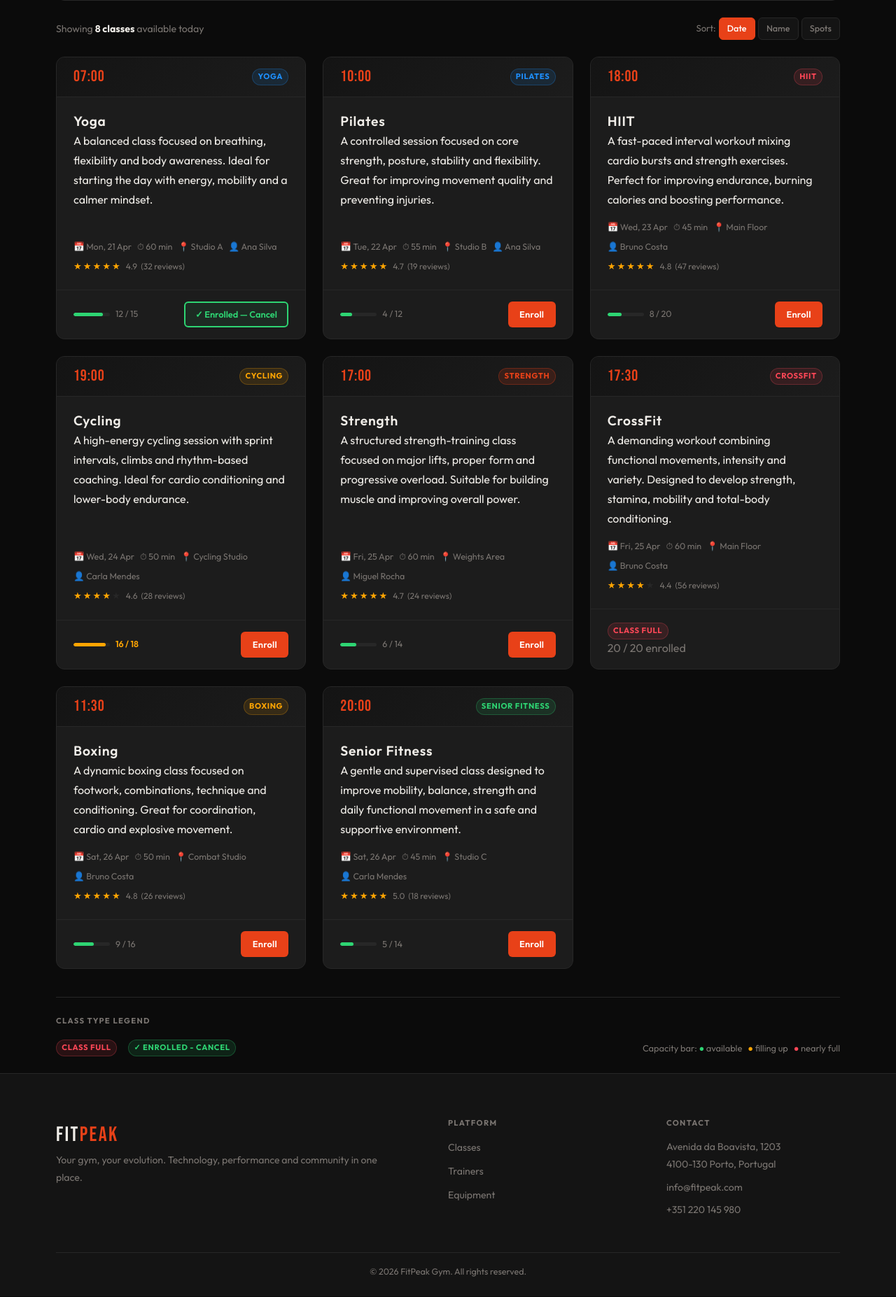
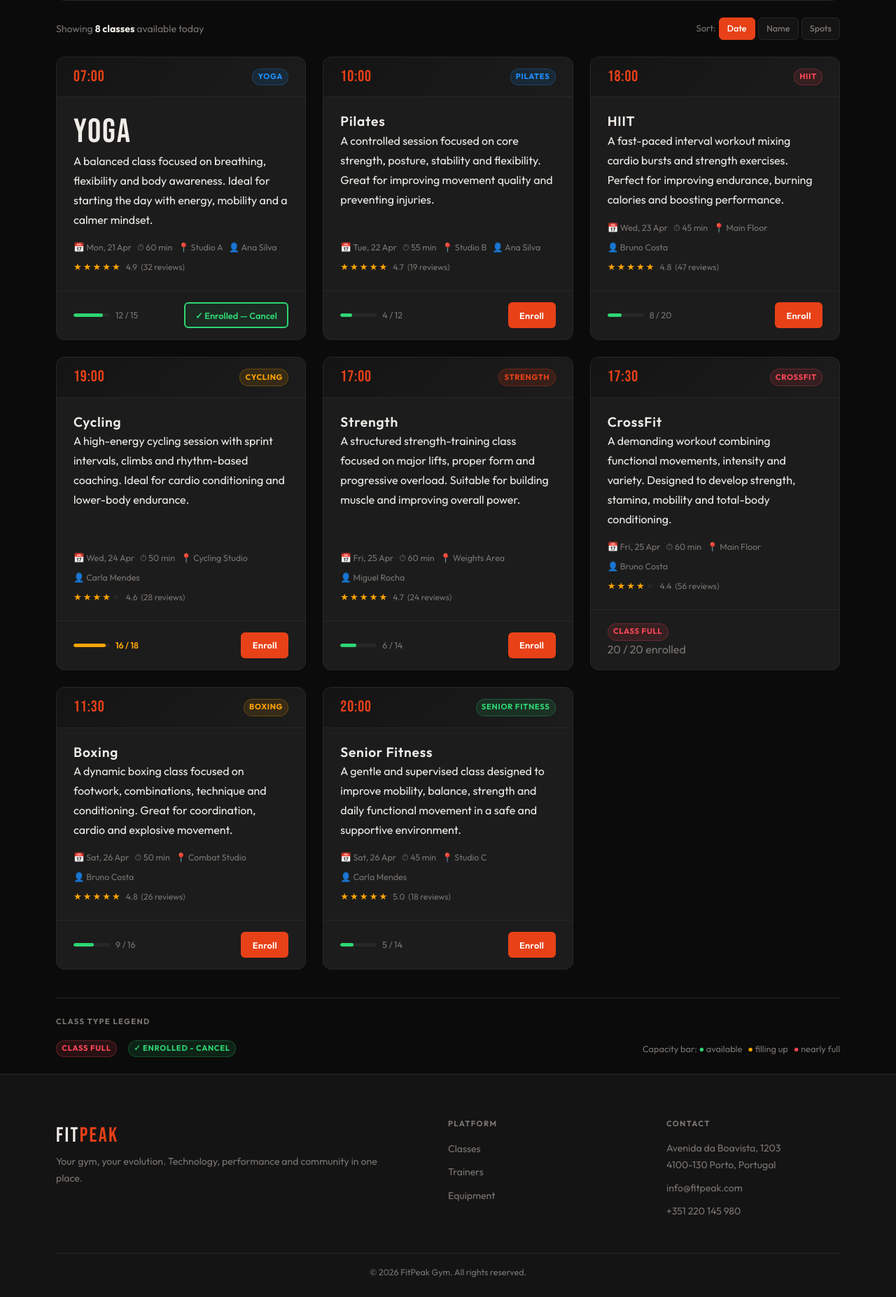
Before and after one commit to FEUP-LTW-2026/ltw-project-ltw16g01, a PHP site: page /classes.html in a window 1280 px wide. Shown: the part 400-2254 px from the top of the page at 70% size. Before the commit the page ends 2225 px from the top, so only its background shows below. Run offline with PHP 8.4, Linux system fonts and the light colour scheme.

Commit message:
Correction

```diff
--- a/admin-dashboard.html
+++ b/admin-dashboard.html
@@ -721,7 +721,7 @@
                     <p>Your gym, your evolution. Technology, performance and community in one place.</p>
                 </div>
                 <div class="footer-box">
-                    <h4>Platform</h4>
+                    <h3>Platform</h3>
                     <ul>
                         <li><a href="classes.html">Classes</a></li>
                         <li><a href="#">Trainers</a></li>
@@ -729,7 +729,7 @@
                     </ul>
                 </div>
                 <div class="footer-box">
-                    <h4>Contact</h4>
+                    <h3>Contact</h3>
                     <p>Avenida da Boavista, 1203<br>4100-130 Porto, Portugal</p>
                     <p>info@fitpeak.com</p>
                     <p>+351 220 145 980</p>
--- a/classes.html
+++ b/classes.html
@@ -135,7 +135,7 @@
 
                         <div class="class-body">
                             <div>
-                                <h4>Yoga</h4>
+                                <h2 class="classe-name">Yoga</h2>
                                 <p>A balanced class focused on breathing, flexibility and body awareness. Ideal for starting the day with energy, mobility and a calmer mindset.</p>
                             </div>
 
--- a/css/components.css
+++ b/css/components.css
@@ -187,10 +187,10 @@
     font-size: 0.88rem;
     margin-bottom: var(--sp-sm);
 }
-.footer-box .logo, .footer-box h2, .footer-box h4 {
+.footer-box .logo, .footer-box h2, .footer-box h3, .footer-box h4 {
     margin-bottom: var(--sp-md);
 }
-.footer-box h2, .footer-box h4 {
+.footer-box h2, .footer-box h3, .footer-box h4 {
     font-size: 0.7rem;
     font-family: var(--ff-body);
     font-weight: 700;
```
